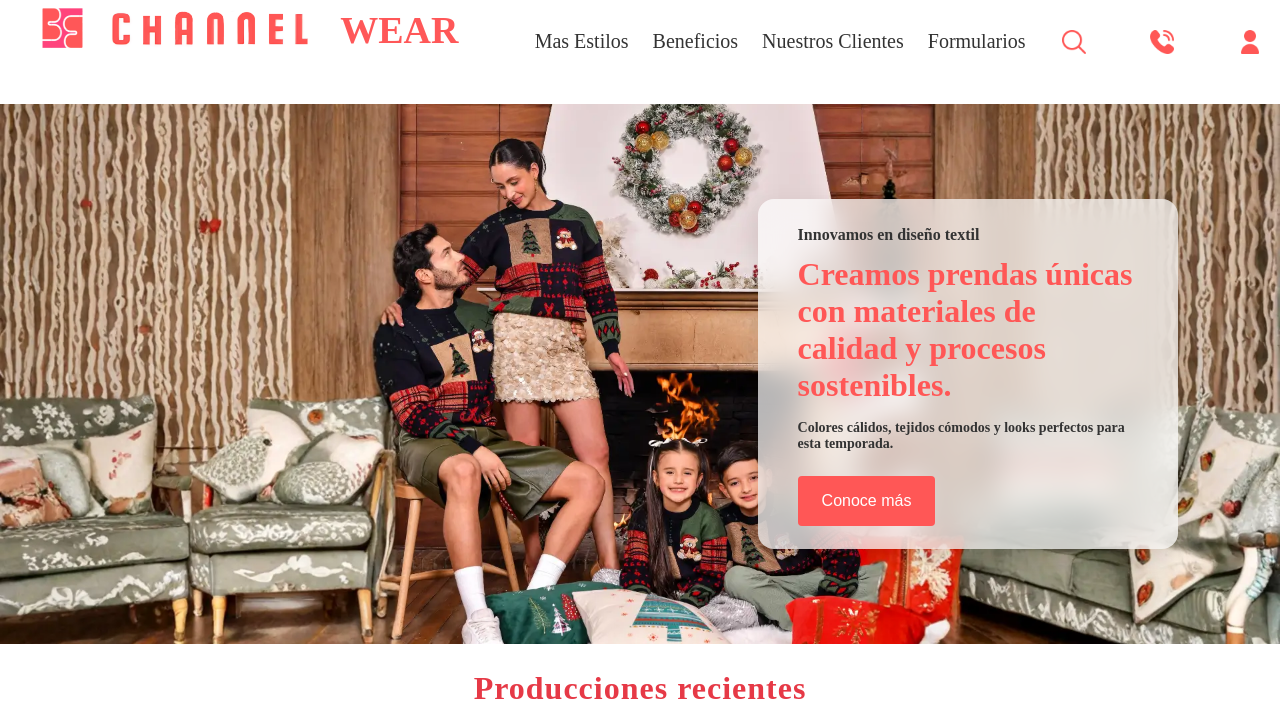
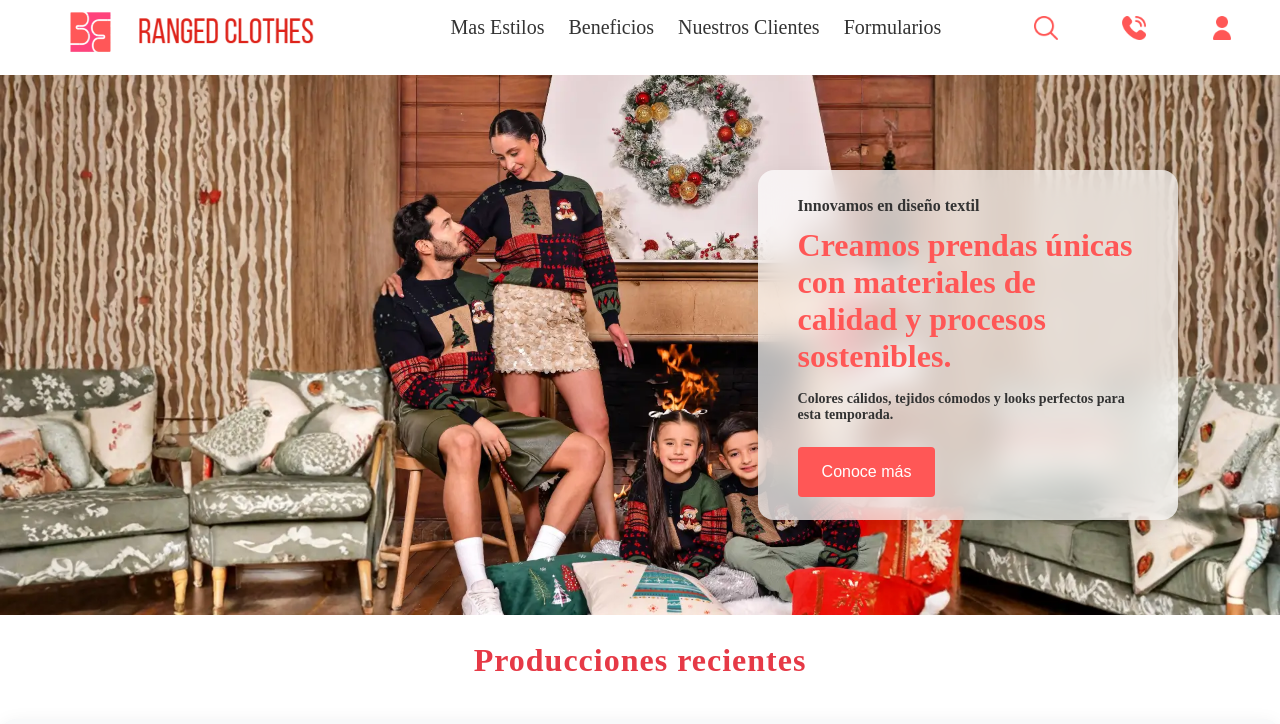
Before and after one commit to Elemental20040/proyecto-sass-main.github.io, a website: page index.html in a window 1280 px wide. Shown: the top 724 px of the page. Drawn offline with Linux system fonts and the light colour scheme.

```diff
--- a/index.html
+++ b/index.html
@@ -13,8 +13,7 @@
         <nav>
             <div class="nav-logo">
                 <img src="/sass/imagen/Captura de pantalla 2025-10-30 135338.png" alt="Logo">
-                <img src="/sass/imagen/Captura de pantalla 2025-10-30 135348_imgupscaler.ai_Mejorador_2K.png" alt="Logo2">
-                <h1>WEAR</h1>
+                <img src="/sass/imagen/Captura de pantalla 2026-05-03 065741.png" alt="Logo2">
             </div>
             <div class="nav-links">
                 <ul>
```
Also changed, not shown: sass/imagen/Captura de pantalla 2025-10-30 135348_imgupscaler.ai_Mejorador_2K.png (deleted), sass/imagen/Captura de pantalla 2026-05-03 065741.png (added), sass/imagen/ropa/Buso Unisex.png (added), sass/imagen/ropa/ref_5240_beige_con_marfil_5241_1.webp (deleted).
